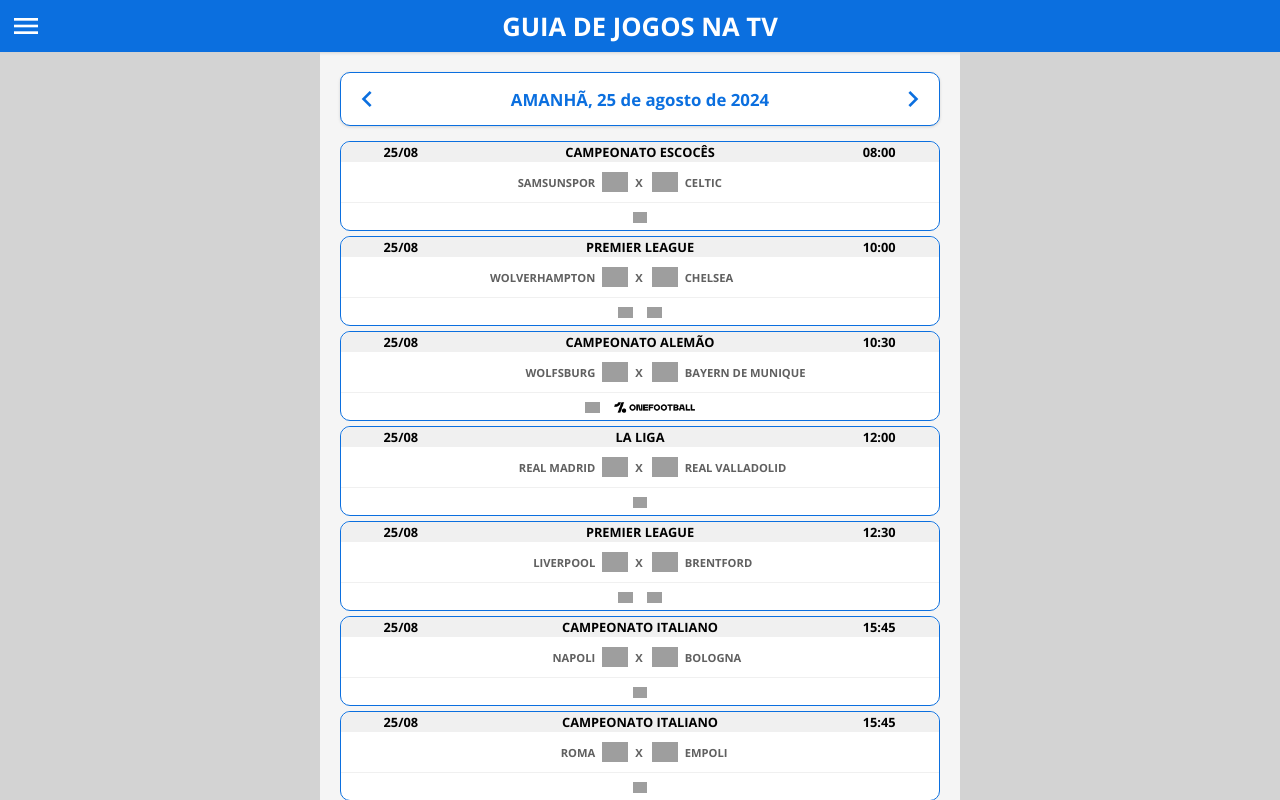
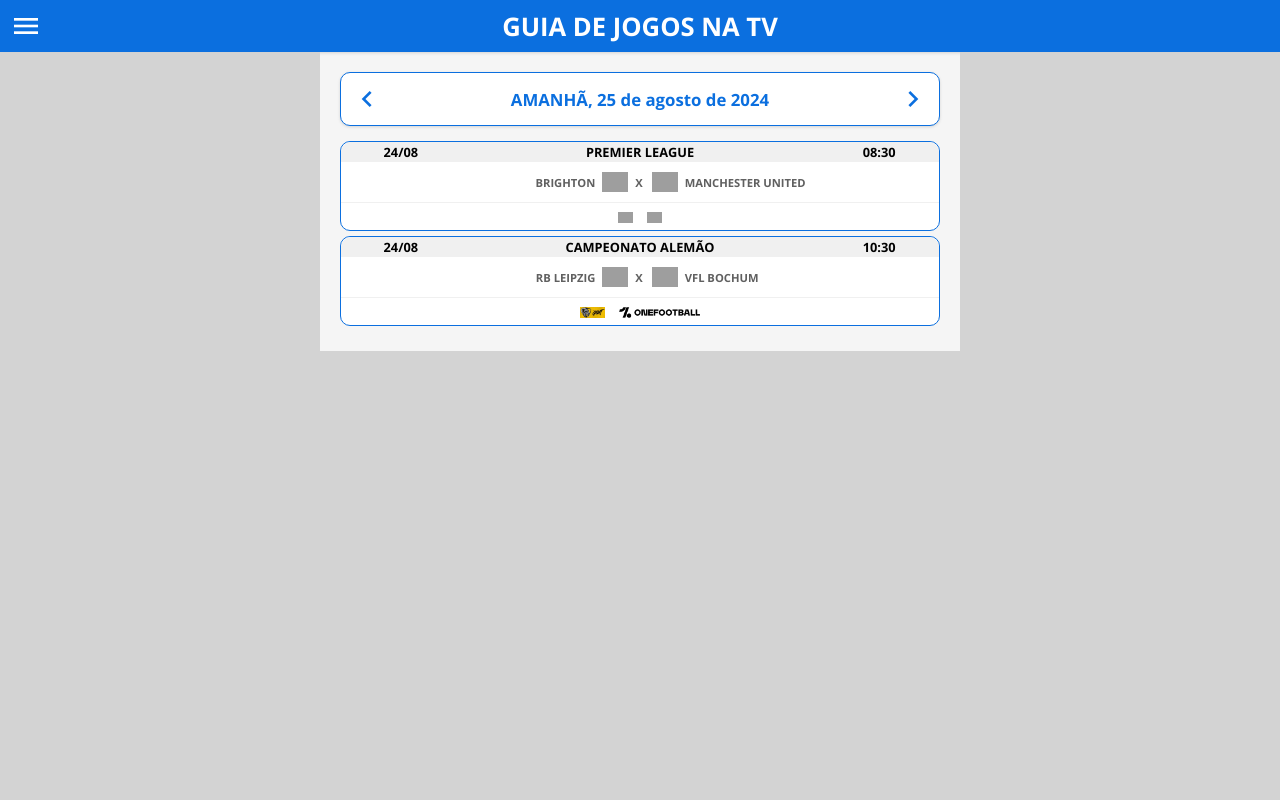
Before and after one commit to jvfreitas61/guia-de-jogos-na-tv, a plain HTML site: page index.html in a window 1280 px wide. Both pictures are taken after a click on the icon "chevron_right". Shown: the top 800 px of the page. Drawn offline with nearby package versions, Linux system fonts and the light colour scheme; grey boxes are pictures that could not be loaded.

Commit message:
json-funcionando

```diff
--- a/assets/js/jogos.json
+++ b/assets/js/jogos.json
@@ -3,20 +3,50 @@
         "dataJogo": "24/08",
         "estadio": "PREMIER LEAGUE",
         "horaJogo": "08:30",
-        "nomeMandante": "Brighton",
-        "imgMandante": "https://upload.wikimedia.org/wikipedia/pt/3/3f/Brighton_%26_Hove_Albion.png",
-        "nomeVisitante": "Manchester United",
-        "imgVisitante": "https://upload.wikimedia.org/wikipedia/en/thumb/7/7a/Manchester_United_FC_crest.svg/237px-Manchester_United_FC_crest.svg.png",
-        "transmissao": ["Primiere", "Disney"]
+        "mandante":{
+            "nome": "Brighton",
+            "escudo": "https://upload.wikimedia.org/wikipedia/pt/3/3f/Brighton_%26_Hove_Albion.png"
+        },
+        "visitante": {
+            "nome": "Manchester United",
+            "escudo": "https://upload.wikimedia.org/wikipedia/en/thumb/7/7a/Manchester_United_FC_crest.svg/237px-Manchester_United_FC_crest.svg.png"
+        },
+        "transmissao": [
+            {
+                "nomeCanal": "ESPN",
+                "link": "#",
+                "logoCanal": "https://upload.wikimedia.org/wikipedia/commons/thumb/2/2f/ESPN_wordmark.svg/1920px-ESPN_wordmark.svg.png"
+            },
+            {
+                "nomeCanal": "Disney+",
+                "link": "https://www.disneyplus.com/pt-br/home",
+                "logoCanal": "https://upload.wikimedia.org/wikipedia/commons/thumb/3/3e/Disney%2B_logo.svg/320px-Disney%2B_logo.svg.png"
+            }
+        ]
     },
     {
         "dataJogo": "24/08",
         "estadio": "Campeonato Alemão",
         "horaJogo": "10:30",
-        "nomeMandante": "RB Leipzig",
-        "imgMandante": "https://upload.wikimedia.org/wikipedia/pt/6/65/RB_Leipzig_2020_Logo.png",
-        "nomeVisitante": "VfL Bochum",
-        "imgVisitante": "https://upload.wikimedia.org/wikipedia/pt/5/5c/VfL-Bochum.png",
-        "transmissao": ["Globo", "Sportv"]
+        "mandante": {
+            "nome": "RB Leipzig",
+            "escudo": "https://upload.wikimedia.org/wikipedia/pt/6/65/RB_Leipzig_2020_Logo.png"
+        },
+        "visitante": {
+            "nome": "VfL Bochum",
+            "escudo": "https://upload.wikimedia.org/wikipedia/pt/5/5c/VfL-Bochum.png"
+        },
+        "transmissao": [
+            {
+                "nomeCanal": "Canal GOAT",
+                "link": "https://www.youtube.com/@canalgoatbr",
+                "logoCanal": "assets/img/logos/canais/goat.png"
+            },
+            {
+                "nomeCanal": "OneFootball",
+                "link": "https://onefootball.com/en/tv-hub",
+                "logoCanal": "assets/img/logos/canais/OneFootball.png"
+            }
+        ]
     }
 ]
--- a/assets/js/main.js
+++ b/assets/js/main.js
@@ -1,7 +1,7 @@
-function clickMenu(){
-    if(itens.style.display == 'block'){
+function clickMenu() {
+    if (itens.style.display == 'block') {
         itens.style.display = 'none'
-    } else{
+    } else {
         itens.style.display = 'block'
     }
 }
@@ -13,7 +13,7 @@ let listaAtual = 0;
 const listas = document.querySelectorAll(".tabela");
 const titulos = document.querySelectorAll(".titulo-guia");
 
-btnAvancar.addEventListener("click", function(){
+btnAvancar.addEventListener("click", function () {
     if (listaAtual === listas.length - 1) return;
     //const listaSelecionado = document.querySelector(".selecionado");
     //listaSelecionado.classList.remove("selecionado");
@@ -25,7 +25,7 @@ btnAvancar.addEventListener("click", function(){
 
 
 
-btnVoltar.addEventListener("click", function(){
+btnVoltar.addEventListener("click", function () {
     if (listaAtual === 0) return;
     //const listaSelecionado = document.querySelector(".selecionado");
     //listaSelecionado.classList.remove("selecionado");
@@ -35,7 +35,7 @@ btnVoltar.addEventListener("click", function(){
     titulos[listaAtual].classList.add("titulo-selecionado");
 });
 
-function removerLista(){
+function removerLista() {
     const listaSelecionado = document.querySelector(".selecionado");
     listaSelecionado.classList.remove("selecionado");
     const tituloSelecionado = document.querySelector(".titulo-selecionado");
@@ -54,7 +54,7 @@ function abrirJogo(){
 }*/
 
 const listaJogos = document.querySelectorAll('.jogo');
-//console.log(jogo)
+console.log(listaJogos)
 
 listaJogos.forEach((jogo) => {
     jogo.addEventListener('click', callBack)
@@ -64,7 +64,9 @@ listaJogos.forEach((jogo) => {
 
 
 
-function callBack(event){
+
+
+function callBack(event) {
 
     console.log(event.currentTarget);
     const tituloJogo = event.currentTarget.querySelector('.estadio').innerText;
@@ -152,7 +154,7 @@ linksExternos.forEach((link) => {
     link.addEventListener('click', handleLink);
 })
 
-function handleLink(event){
+function handleLink(event) {
     event.preventDefault();
 
 }
@@ -173,19 +175,19 @@ function callbackLista(event){
 //const btnFecharJogo = document.querySelector('#fechar-jogo');
 //const jogoAlt = document.getElementById('jogo-alt');
 
-function fecharJogo(){
-    if(jogoAlt.style.display == 'block'){
+function fecharJogo() {
+    if (jogoAlt.style.display == 'block') {
         jogoAlt.style.display = 'none'
     }
 }
 
-function carregar(){
+function jogoHoje() {
     fetch('assets/js/jogos.json')
         .then(response => response.json())
         .then(jogos => {
-            const listaJogos = document.querySelector('#listaJogos');
-            console.log(listaJogos);
-            jogos.map(jogo=>{
+            const listaJogos = document.querySelector('#jogosHoje');
+            //console.log(listaJogos);
+            jogos.map(jogo => {
                 const card = document.createElement("li");
                 listaJogos.appendChild(card);
                 const divJogo = document.createElement("div");
@@ -218,7 +220,7 @@ function carregar(){
                 const nomeMandante = document.createElement("span")
                 mandante.appendChild(nomeMandante)
                 nomeMandante.classList.add("nome-time")
-                        nomeMandante.textContent = jogo.nomeMandante
+                nomeMandante.textContent = jogo.mandante.nome
 
                 const logoMandante = document.createElement("span")
                 mandante.appendChild(logoMandante)
@@ -226,8 +228,8 @@ function carregar(){
                 const imgMandante = document.createElement("img")
                 logoMandante.appendChild(imgMandante)
                 imgMandante.classList.add("logo-escudo")
-                        imgMandante.src = jogo.imgMandante
-                        imgMandante.alt = jogo.nomeMandante
+                imgMandante.src = jogo.mandante.escudo
+                imgMandante.alt = jogo.mandante.nome
 
                 const versus = document.createElement("span")
                 confronto.appendChild(versus);
@@ -244,23 +246,128 @@ function carregar(){
                 const imgVisitante = document.createElement("img")
                 logoVisitante.appendChild(imgVisitante)
                 imgVisitante.classList.add("logo-escudo")
-                        imgVisitante.src = jogo.imgVisitante
-                        imgVisitante.alt = jogo.nomeVisitante
+                imgVisitante.src = jogo.visitante.escudo
+                imgVisitante.alt = jogo.visitante.nome
 
                 const nomeVisitante = document.createElement("span")
                 visitante.appendChild(nomeVisitante)
                 nomeVisitante.classList.add("nome-time")
-                        nomeVisitante.textContent = jogo.nomeVisitante
+                nomeVisitante.textContent = jogo.visitante.nome
 
                 const transmissao = document.createElement("ul")
                 divJogo.appendChild(transmissao);
                 transmissao.classList.add("transmissao")
-
-                    console.log(jogo.transmissao);
-
-
+                for (var i = 0; i < jogo.transmissao.length; i++) {
+                    const canal = document.createElement("li")
+                    transmissao.appendChild(canal);
+                    const linkCanal = document.createElement("a")
+                    canal.appendChild(linkCanal)
+                    linkCanal.href = jogo.transmissao[i].link
+                    const logoCanal = document.createElement("img")
+                    linkCanal.appendChild(logoCanal)
+                    logoCanal.classList.add("logo-transmissao")
+                    logoCanal.src = jogo.transmissao[i].logoCanal
+                    logoCanal.alt = jogo.transmissao[i].nomeCanal
+                    //linkCanal.preventDefault();
+                }
             })
         })
 }
 
-carregar();
+jogoHoje();
+
+
+
+function jogoAmanha() {
+    fetch('assets/js/jogos.json')
+        .then(response => response.json())
+        .then(jogos => {
+            const listaJogos = document.querySelector('#jogosAmanha');
+            //console.log(listaJogos);
+            jogos.map(jogo => {
+                const card = document.createElement("li");
+                listaJogos.appendChild(card);
+                const divJogo = document.createElement("div");
+                card.appendChild(divJogo);
+                divJogo.classList.add("jogo");
+                const jogoHeading = document.createElement("div")
+                divJogo.appendChild(jogoHeading);
+                jogoHeading.classList.add("jogo-heading");
+                const dataJogo = document.createElement("p")
+                jogoHeading.appendChild(dataJogo);
+                dataJogo.classList.add("data-jogo")
+                dataJogo.textContent = jogo.dataJogo
+
+                const estadio = document.createElement("p")
+                jogoHeading.appendChild(estadio);
+                estadio.classList.add("estadio")
+                estadio.textContent = jogo.estadio
+
+                const horaJogo = document.createElement("p")
+                jogoHeading.appendChild(horaJogo);
+                horaJogo.classList.add("horario-jogo")
+                horaJogo.textContent = jogo.horaJogo
+
+                const confronto = document.createElement("div");
+                divJogo.appendChild(confronto);
+                confronto.classList.add("confronto")
+                const mandante = document.createElement("div")
+                confronto.appendChild(mandante);
+                mandante.classList.add("time-mandante")
+                const nomeMandante = document.createElement("span")
+                mandante.appendChild(nomeMandante)
+                nomeMandante.classList.add("nome-time")
+                nomeMandante.textContent = jogo.mandante.nome
+
+                const logoMandante = document.createElement("span")
+                mandante.appendChild(logoMandante)
+
+                const imgMandante = document.createElement("img")
+                logoMandante.appendChild(imgMandante)
+                imgMandante.classList.add("logo-escudo")
+                imgMandante.src = jogo.mandante.escudo
+                imgMandante.alt = jogo.mandante.nome
+
+                const versus = document.createElement("span")
+                confronto.appendChild(versus);
+                versus.classList.add("versus")
+                versus.textContent = "X"
+
+                const visitante = document.createElement("div")
+                confronto.appendChild(visitante);
+                visitante.classList.add("time-visitante")
+
+                const logoVisitante = document.createElement("span")
+                visitante.appendChild(logoVisitante)
+
+                const imgVisitante = document.createElement("img")
+                logoVisitante.appendChild(imgVisitante)
+                imgVisitante.classList.add("logo-escudo")
+                imgVisitante.src = jogo.visitante.escudo
+                imgVisitante.alt = jogo.visitante.nome
+
+                const nomeVisitante = document.createElement("span")
+                visitante.appendChild(nomeVisitante)
+                nomeVisitante.classList.add("nome-time")
+                nomeVisitante.textContent = jogo.visitante.nome
+
+                const transmissao = document.createElement("ul")
+                divJogo.appendChild(transmissao);
+                transmissao.classList.add("transmissao")
+                for (var i = 0; i < jogo.transmissao.length; i++) {
+                    const canal = document.createElement("li")
+                    transmissao.appendChild(canal);
+                    const linkCanal = document.createElement("a")
+                    canal.appendChild(linkCanal)
+                    linkCanal.href = jogo.transmissao[i].link
+                    const logoCanal = document.createElement("img")
+                    linkCanal.appendChild(logoCanal)
+                    logoCanal.classList.add("logo-transmissao")
+                    logoCanal.src = jogo.transmissao[i].logoCanal
+                    logoCanal.alt = jogo.transmissao[i].nomeCanal
+                }
+            })
+        })
+}
+
+jogoAmanha();
--- a/index.html
+++ b/index.html
@@ -21,7 +21,7 @@
       </div>
 
       <ul>
-        <li><a href="#">PROGRAMAÇÃO DE HOJE</a></li>
+        <li><a href="#">JOGOS DE HOJE</a></li>
         <li><a href="brasileiro-serie-a.html">CAMPEONATO BRASILEIRO SERIE A</a></li>
         <!--<li><a href="#">CAMPEONATO BRASILEIRO SERIE B</a></li>-->
         <li><a href="copa-do-brasil.html">COPA DO BRASIL</a></li>
@@ -48,7 +48,7 @@
     </div>
     <ul class="tabelas-jogos">
       <li class="tabela selecionado">
-        <ul id="listaJogos" class="listaJogos">
+        <ul id="jogosHoje" class="listaJogos">
 
 <!--
           <li>
@@ -685,6 +685,10 @@
 
 
       <li class="tabela">
+        <ul id="jogosAmanha" class="listaJogos">
+
+        </ul>
+        <!--
         <div class="jogo">
           <div class="jogo-heading">
             <P>
@@ -1211,7 +1215,7 @@
           </div>
         </div>
 
-
+-->
       </li>
 
 
```
Lines whose indentation alone changed are shown as unchanged.
